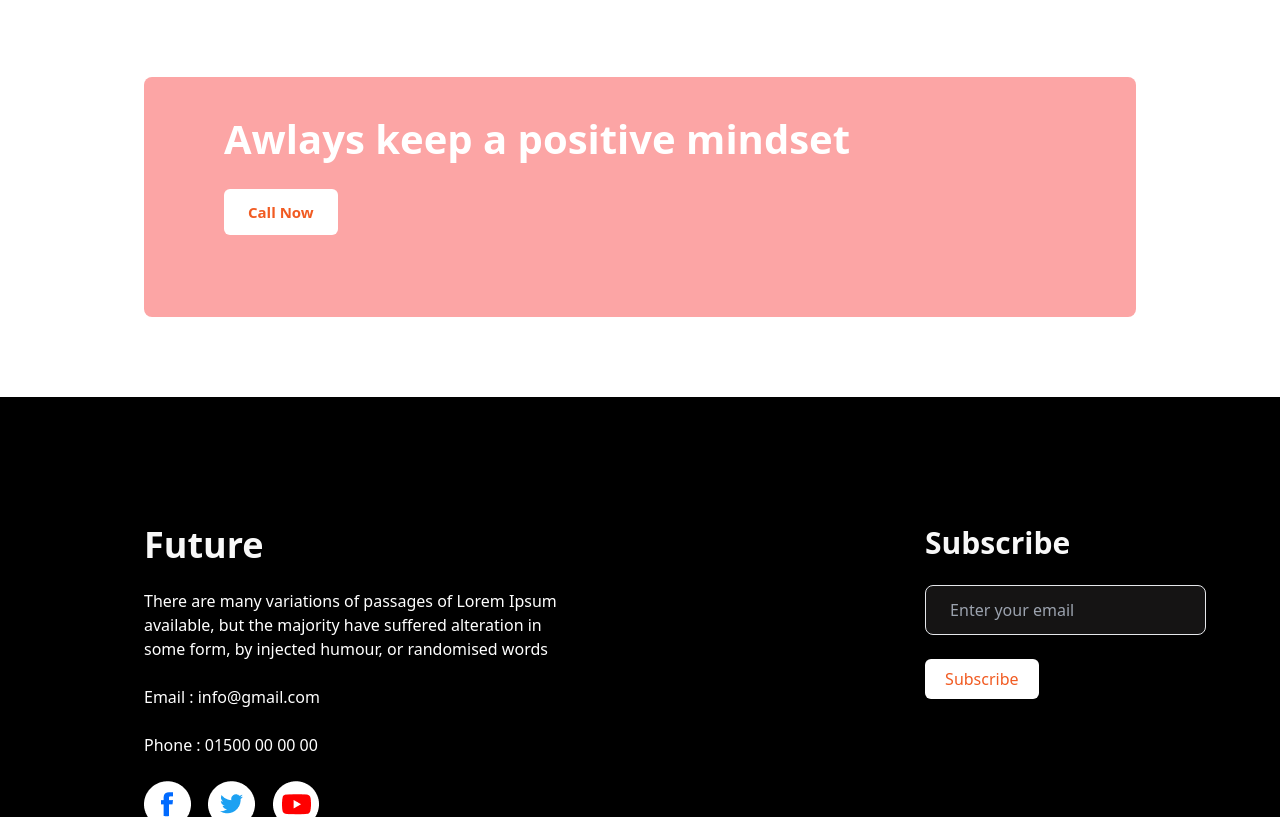
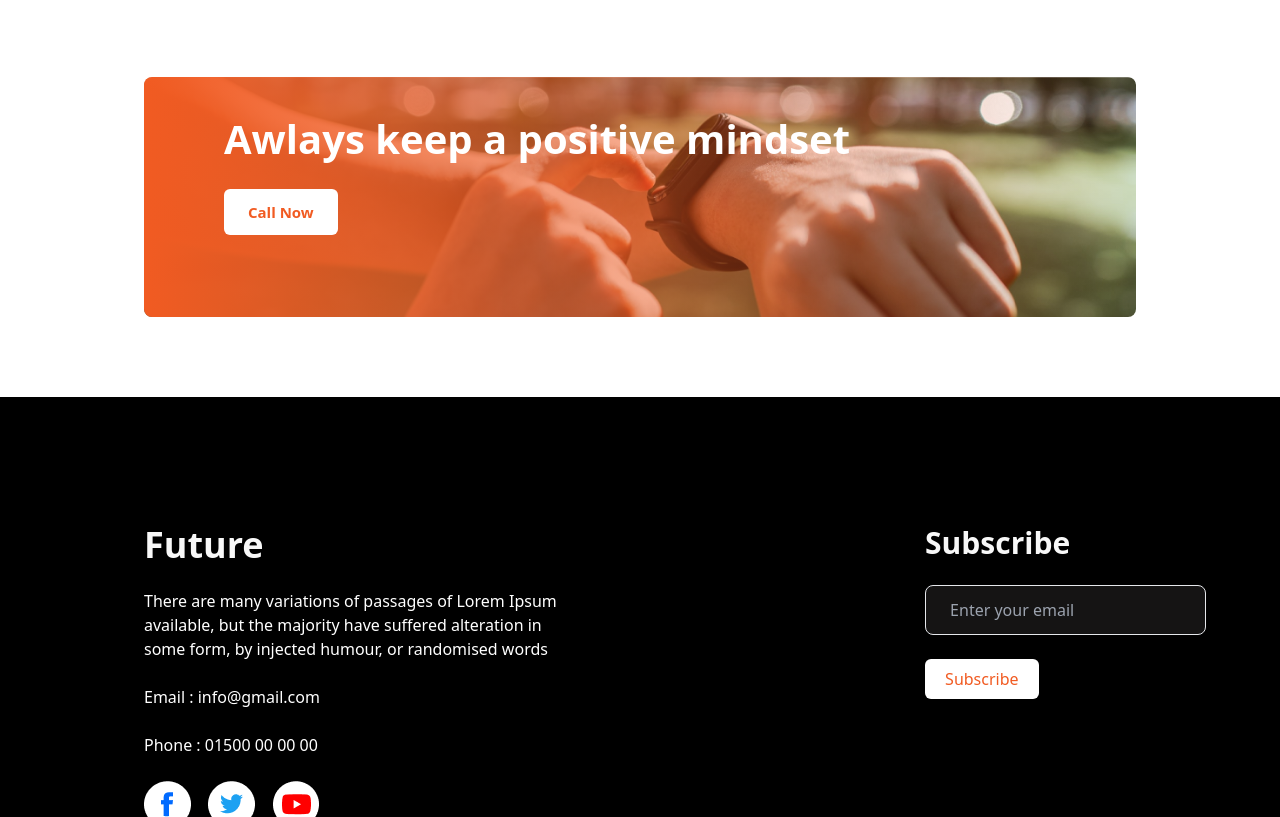
Before and after one commit to devmanirul/New-year, a plain HTML site: page index.html in a window 1280 px wide. Shown: the part 1665-2482 px from the top of the page. Drawn offline with nearby package versions, Linux system fonts and the light colour scheme.

Commit message:
background image upgrade

```diff
--- a/index.html
+++ b/index.html
@@ -11,7 +11,7 @@
 <body>
 
     <!-- Banner Section -->
-    <header class="flex flex-col items-end bg-gray-400 pt-52 pr-56 pb-44">
+    <header class="flex flex-col items-end bg-gray-400 pt-52 pr-56 pb-44 bg-[url('./images/lighy.png')]">
         <h1 class="text-[#151414] text-6xl font-bold text-right w-[512px] mb-6 "> All Thinks Are Possible If You
             believe</h1>
         <p class="text-right text-righ w-[500px] text-base text-[#444343] ">There are many variations of passages of
@@ -89,8 +89,8 @@
         </div>
     </section>
     <!-- Contact Section -->
-    <section class="">
-        <div class="bg-red-300 pl-20 h-60 ml-36 mr-36 mt-20 mb-20 rounded-lg">
+    <section class="bg-[url('./images/handgori.png')]  h-60 ml-36 mr-36 mt-20 mb-20 rounded-lg bg-cover ">
+        <div class="rounded-lg bg-gradient-to-r from-[#F15B22] to-[#F15B2200] w-full h-full pl-20">
             <h1 class="font-bold text-[40px] text-white pt-8 mb-5 ">Awlays keep a positive mindset</h1>
             <button class=" bg-white pt-3 pb-3 pl-6 pr-6 rounded-md text-[#F15B22] text-[15px] font-semibold ">Call
                 Now</button>
```
Also changed, not shown: images/handgori.png (renamed from images/Rectangle 3 (1).png), images/lighy.png (renamed from images/flat-lay-abstract-composition-with-innovation-elements 1 (1).png).
